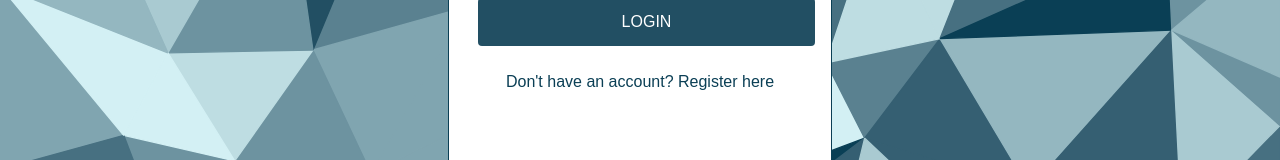
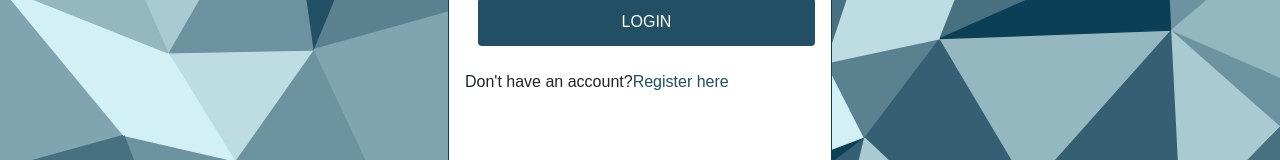
Before and after one commit to Cerezoac94/EKAAShop, a React (Vite) app in the folder client/: page /login in a window 1280 px wide. Shown: the part 398-558 px from the top of the page. Built offline with nearby package versions, Linux system fonts and the light colour scheme.

Commit message:
fix(client): Fix links register, login, and header

```diff
--- a/client/src/modules/session/components/LoginForm.jsx
+++ b/client/src/modules/session/components/LoginForm.jsx
@@ -1,5 +1,5 @@
 import { useEffect } from "react";
-import { useNavigate } from "react-router-dom";
+import { Link,  useNavigate } from "react-router-dom";
 import Button from "react-bootstrap/Button";
 import Form from "react-bootstrap/Form";
 import Container from "react-bootstrap/Container";
@@ -125,9 +125,9 @@ const LoginForm = () => {
 					Login
 				</Button>
 				{/* <label className="login_footer">Forgotten your password? Reset password</label> */}
-				<label className="login_footer">
-					Don't have an account? Register here
-				</label>
+				<span className="login_footer">
+				Don't have an account?<Link to="/register"><span>Register here</span></Link>
+				</span>
 				{error && (
 					<Form.Text className="text-muted">
 						<ion-icon
--- a/client/src/modules/session/components/RegisterForm.jsx
+++ b/client/src/modules/session/components/RegisterForm.jsx
@@ -1,5 +1,5 @@
 import { useEffect } from "react";
-import { useNavigate } from "react-router-dom";
+import { Link, useNavigate } from "react-router-dom";
 import Button from "react-bootstrap/Button";
 import Form from "react-bootstrap/Form";
 import Container from "react-bootstrap/Container";
@@ -299,9 +299,11 @@ const RegisterForm = () => {
 				<Button variant="primary" type="submit" className="register_btn">
 					register
 				</Button>
-				<label className="register_footer">
-					Already have an account? Sign in here
-				</label>
+
+				<span className="register_footer">
+					Already have an account?<Link to="/login"><span>Sign in here</span></Link>
+				</span>
+
 				<Form.Group className="register_footer_container">
 					{error && (
 						<Form.Text className="text-muted">
--- a/client/src/styles/components/_header.scss
+++ b/client/src/styles/components/_header.scss
@@ -1,6 +1,6 @@
 //Mobile
 header {
-  height: 10vh;
+  // height: 10vh;
   display: flex;
 
   flex-direction: column;
```
